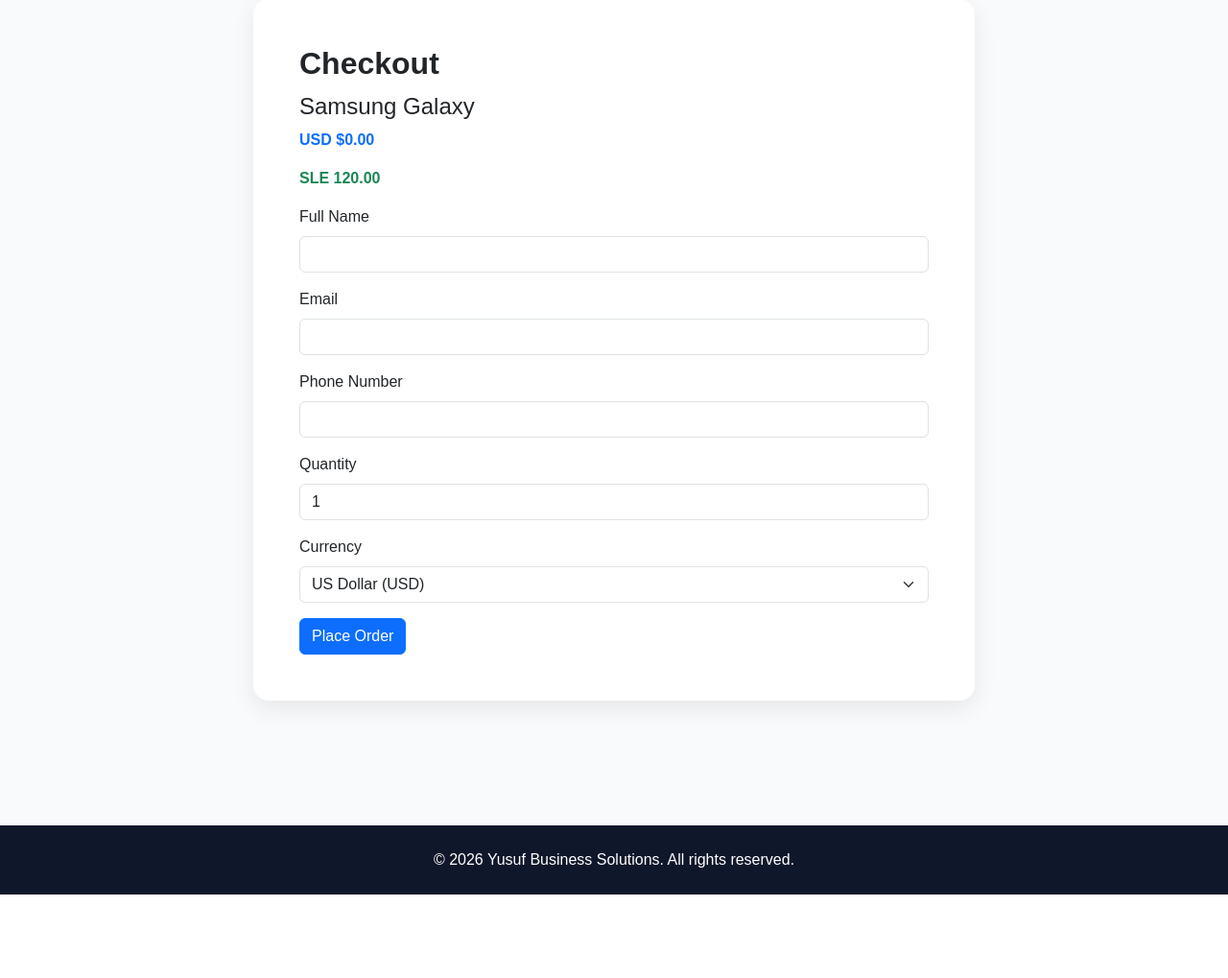
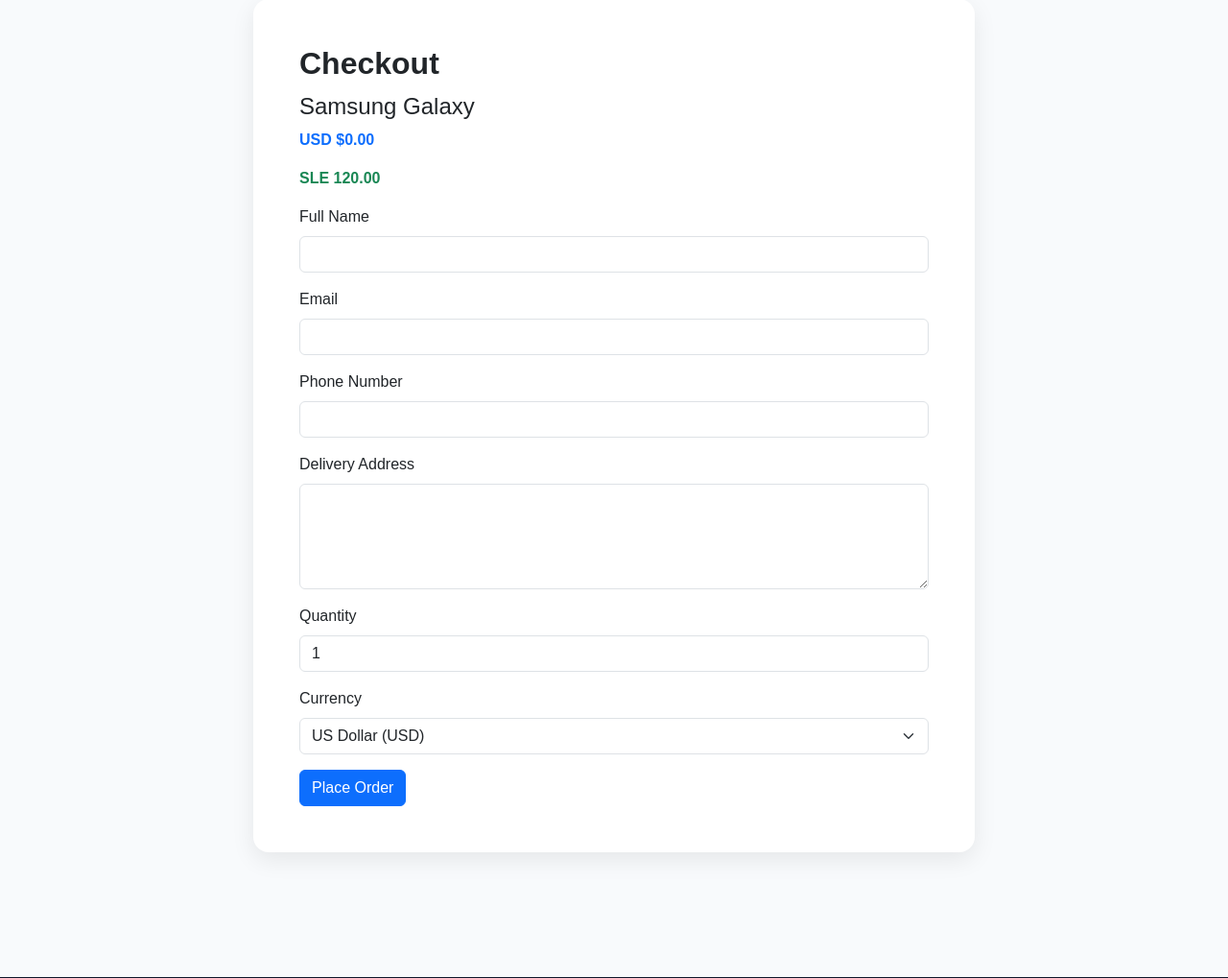
Before and after one commit to shaw545/django-business-website, a Django app: page /checkout/4/ in a window 1280 px wide. Shown: the part 127-1146 px from the top of the page at 96% size. Before the commit the page ends 1059 px from the top, so only its background shows below. Run offline with Django 5.2, Linux system fonts and the light colour scheme; data comes from the database, SQL or seed files in the repository; both versions use the stored data as it was after the commit.

Commit message:
Add address to checkout and fix email handling

```diff
--- a/business_site/settings.py
+++ b/business_site/settings.py
@@ -89,5 +89,5 @@ EMAIL_HOST = 'mail.privateemail.com'
 EMAIL_PORT = 587
 EMAIL_USE_TLS = True
 EMAIL_HOST_USER = 'info@yusufbusinesssolutions.com'
-EMAIL_HOST_PASSWORD = 'YOUR_EMAIL_PASSWORD_HERE'
+EMAIL_HOST_PASSWORD = os.environ.get('EMAIL_HOST_PASSWORD')
 DEFAULT_FROM_EMAIL = EMAIL_HOST_USER
--- a/website/admin.py
+++ b/website/admin.py
@@ -4,17 +4,19 @@ from .models import ContactMessage, Product, Order
 @admin.register(ContactMessage)
 class ContactMessageAdmin(admin.ModelAdmin):
     list_display = ('name', 'email', 'company', 'service_interest', 'created_at')
+    search_fields = ('name', 'email', 'company', 'message')
+    list_filter = ('service_interest', 'created_at')
 
 
 @admin.register(Product)
 class ProductAdmin(admin.ModelAdmin):
     list_display = ('name', 'price_usd', 'price_sle', 'available', 'created_at')
+    search_fields = ('name', 'description')
     list_filter = ('available', 'created_at')
-    search_fields = ('name', 'description')
 
 
 @admin.register(Order)
 class OrderAdmin(admin.ModelAdmin):
     list_display = ('customer_name', 'product', 'quantity', 'currency', 'total_amount', 'created_at')
+    search_fields = ('customer_name', 'email', 'phone', 'address')
     list_filter = ('currency', 'created_at')
-    search_fields = ('customer_name', 'email', 'phone')
--- a/website/models.py
+++ b/website/models.py
@@ -42,6 +42,7 @@ class Order(models.Model):
     customer_name = models.CharField(max_length=150)
     email = models.EmailField()
     phone = models.CharField(max_length=50)
+    address = models.TextField()
     quantity = models.PositiveIntegerField(default=1)
     currency = models.CharField(max_length=3, choices=CURRENCY_CHOICES, default='USD')
     total_amount = models.DecimalField(max_digits=12, decimal_places=2)
--- a/website/templates/checkout.html
+++ b/website/templates/checkout.html
@@ -39,6 +39,11 @@
                         </div>
 
                         <div class="mb-3">
+                            <label class="form-label">Delivery Address</label>
+                            <textarea name="address" class="form-control" rows="4" required></textarea>
+                        </div>
+
+                        <div class="mb-3">
                             <label class="form-label">Quantity</label>
                             <input type="number" name="quantity" class="form-control" value="1" min="1" required>
                         </div>
--- a/website/views.py
+++ b/website/views.py
@@ -1,5 +1,5 @@
 from decimal import Decimal
-from django.shortcuts import render, get_object_or_404, redirect
+from django.shortcuts import render, get_object_or_404
 from django.core.mail import send_mail
 from .models import ContactMessage, Product, Order
 
@@ -31,6 +31,7 @@ def checkout(request, product_id):
         customer_name = request.POST.get('customer_name')
         email = request.POST.get('email')
         phone = request.POST.get('phone')
+        address = request.POST.get('address')
         quantity = int(request.POST.get('quantity', 1))
         currency = request.POST.get('currency')
 
@@ -42,6 +43,7 @@ def checkout(request, product_id):
             customer_name=customer_name,
             email=email,
             phone=phone,
+            address=address,
             quantity=quantity,
             currency=currency,
             total_amount=total_amount
@@ -53,6 +55,8 @@ def checkout(request, product_id):
 Customer: {customer_name}
 Email: {email}
 Phone: {phone}
+Address: {address}
+
 Product: {product.name}
 Quantity: {quantity}
 Currency: {currency}
@@ -60,16 +64,15 @@ Total: {total_amount}
 """,
             from_email=None,
             recipient_list=['info@yusufbusinesssolutions.com'],
-            fail_silently=False,
+            fail_silently=True,
         )
 
         success = True
-        return render(request, 'checkout.html', {
-            'product': product,
-            'success': success
-        })
 
-    return render(request, 'checkout.html', {'product': product, 'success': success})
+    return render(request, 'checkout.html', {
+        'product': product,
+        'success': success
+    })
 
 def contact(request):
     success = False
@@ -102,7 +105,7 @@ Message:
 """,
             from_email=None,
             recipient_list=['info@yusufbusinesssolutions.com'],
-            fail_silently=False,
+            fail_silently=True,
         )
 
         success = True
```
Also changed, not shown: db.sqlite3, website/migrations/0005_order_address.py (added).
